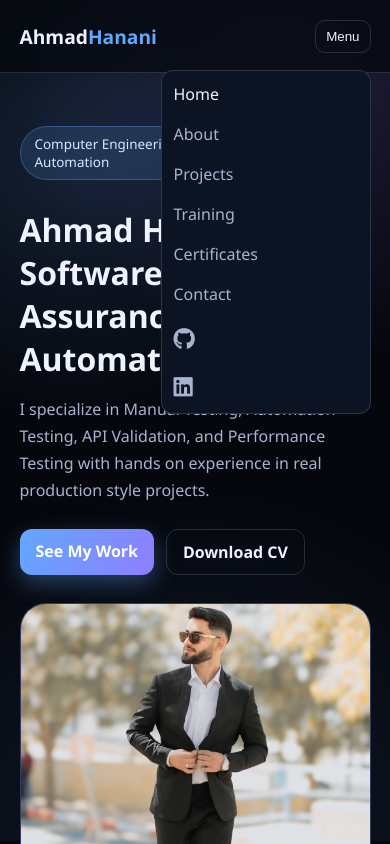
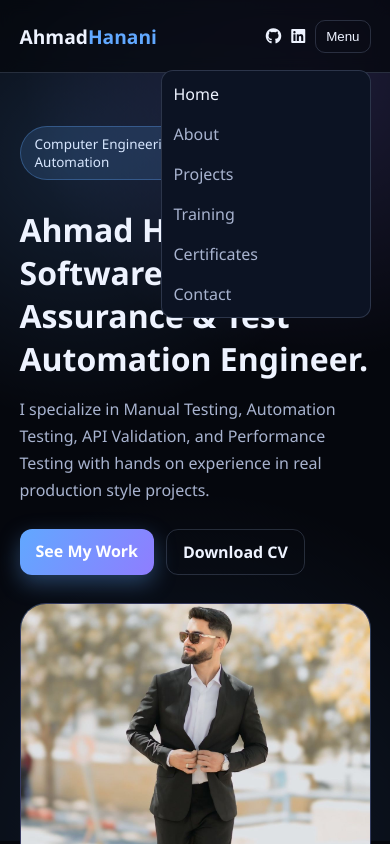
Before and after one commit to Ahmad-hanani22/ahmad-portfolio, a plain HTML site: page index.html in a window 390 px wide. Both pictures are taken after a click on the button "Menu". Shown: the top 844 px of the page. Drawn offline with Linux system fonts and the light colour scheme.

Commit message:
ahmad-portfolio-cv

```diff
--- a/index.html
+++ b/index.html
@@ -14,7 +14,8 @@
   <header class="site-header">
     <nav class="nav container">
   <a class="logo" href="index.html">Ahmad<span>Hanani</span></a>
-      <button class="menu-toggle" id="menuToggle" aria-label="Toggle navigation">Menu</button>
+
+  <div class="nav-right">
     <ul class="nav-links" id="navLinks">
       <li><a class="active" href="index.html">Home</a></li>
       <li><a href="about.html">About</a></li>
@@ -22,21 +23,19 @@
       <li><a href="training.html">Training</a></li>
       <li><a href="certificates.html">Certificates</a></li>
       <li><a href="contact.html">Contact</a></li>
+    </ul>
 
-  <!-- GitHub -->
-  <li>
-    <a href="https://github.com/Ahmad-hanani22" target="_blank" class="nav-icon">
+    <div class="nav-social">
+      <a href="https://github.com/Ahmad-hanani22" target="_blank" rel="noreferrer" aria-label="GitHub">
         <i class="fab fa-github"></i>
       </a>
-  </li>
-
-  <!-- LinkedIn -->
-  <li>
-    <a href="https://www.linkedin.com/" target="_blank" class="nav-icon">
+      <a href="https://www.linkedin.com/in/ahmad-hanani-aa2897350?utm_source=share_via&utm_content=profile&utm_medium=member_ios" target="_blank" rel="noreferrer" aria-label="LinkedIn">
         <i class="fab fa-linkedin"></i>
       </a>
-  </li>
-</ul>
+    </div>
+
+    <button class="menu-toggle" id="menuToggle" aria-label="Toggle navigation">Menu</button>
+  </div>
 </nav>
   </header>
 
--- a/style.css
+++ b/style.css
@@ -374,6 +374,63 @@ h2 {
   margin-bottom: 10px;
 }
 
+
+.nav-right {
+  display: flex;
+  align-items: center;
+  gap: 16px;
+}
+
+.nav-social {
+  display: flex;
+  align-items: center;
+  gap: 12px;
+}
+
+.nav-social a {
+  color: var(--text);
+  text-decoration: none;
+  font-size: 1.1rem;
+  transition: color 0.25s ease, transform 0.25s ease;
+}
+
+.nav-social a:hover {
+  color: var(--primary);
+  transform: translateY(-2px);
+}
+
+@media (max-width: 900px) {
+  .nav-right {
+    gap: 10px;
+  }
+
+  .nav-social {
+    display: flex;
+    gap: 10px;
+  }
+
+  .nav-social a {
+    font-size: 1rem;
+  }
+
+  .nav-links {
+    display: none;
+    position: absolute;
+    right: 5%;
+    top: 70px;
+    flex-direction: column;
+    width: 210px;
+    background: #0c1323;
+    border: 1px solid var(--border);
+    padding: 12px;
+    border-radius: 12px;
+  }
+
+  .nav-links.open {
+    display: flex;
+  }
+}
+
 .cert-actions .btn {
   display: inline-block;
   padding: 14px 22px;
```
Also changed, not shown: training.html (+1 -1 lines), logos/gazateachclub.png (added). Lines whose indentation alone changed are shown as unchanged.
